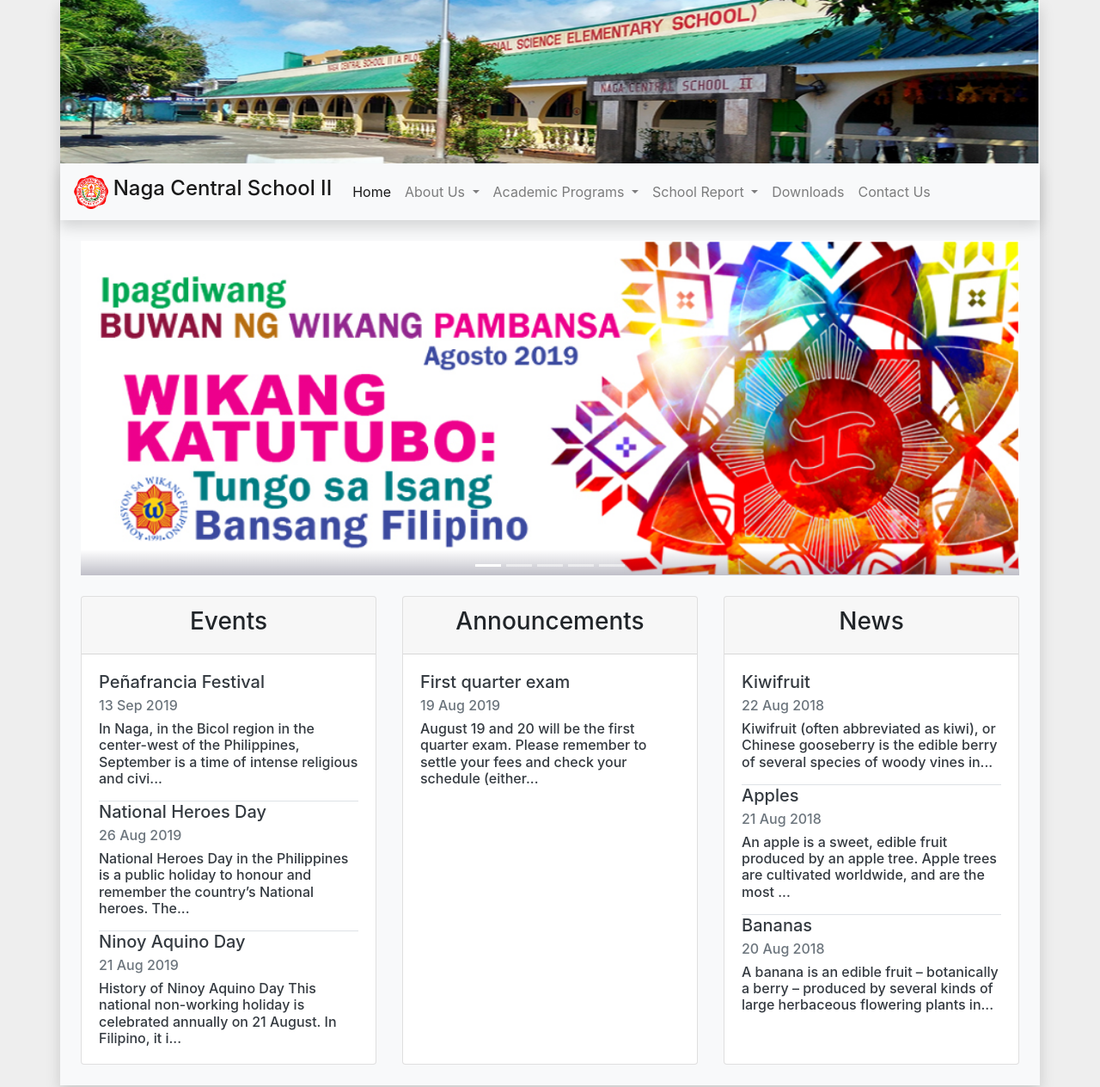
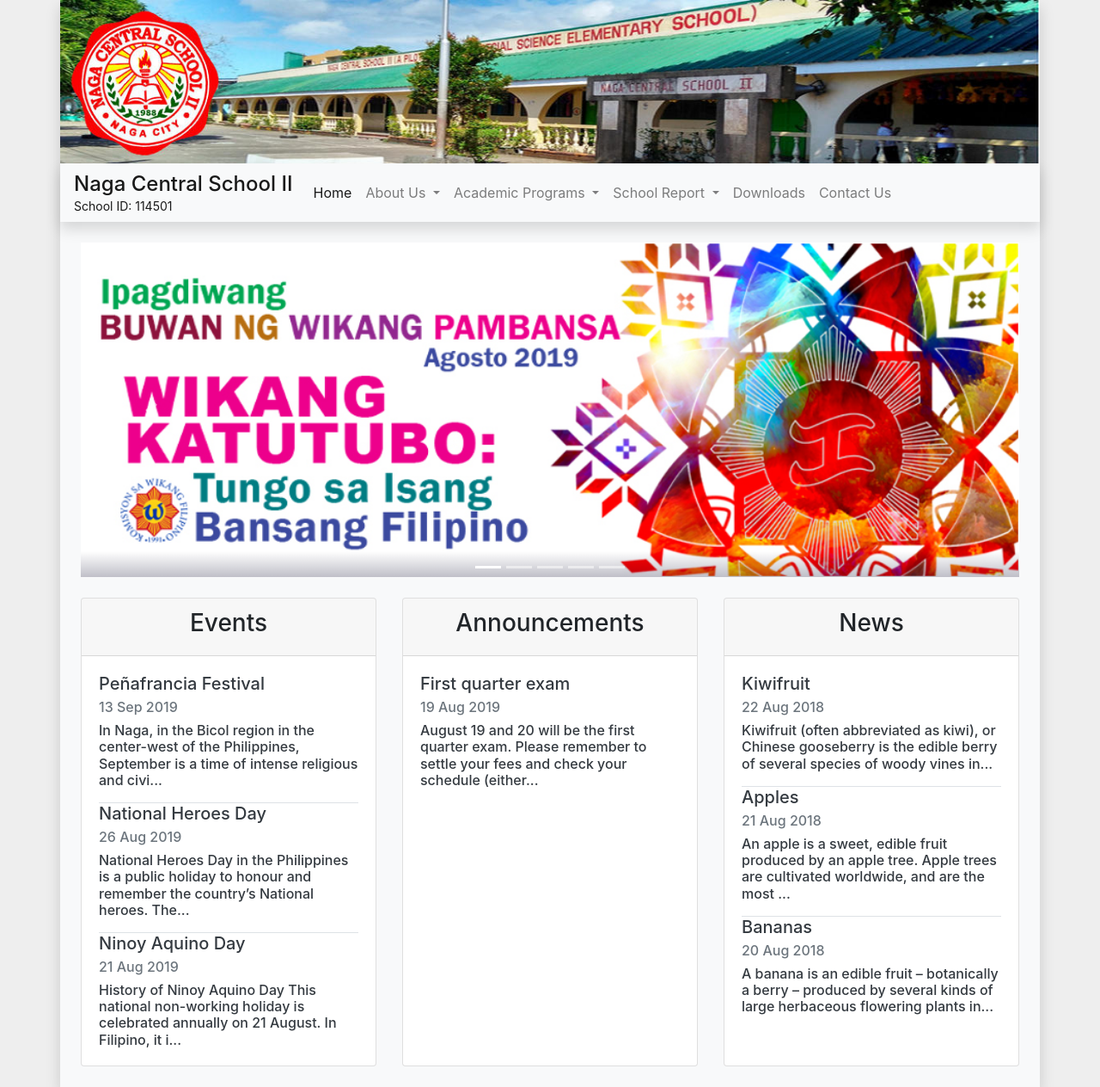
Before and after one commit to nagacentralschool2/nagacentralschool2.github.io, a Jekyll site: the page built from index.html, in a window 1280 px wide. Shown: the whole page at 86% size. Built offline with Jekyll 4.4.1, drawn with Linux system fonts in a browser that asks for light colours.

Commit message:
Updated the header

```diff
--- a/_includes/header.html
+++ b/_includes/header.html
@@ -1,9 +1,9 @@
-<a href="/"><img src="/assets/img/ncs2_facade_long.png" class="img-fluid"></a>
+<a href="/"><img src="/assets/img/ncs2_facade_long.jpg" class="img-fluid"></a>
 
 <nav class="navbar navbar-expand-lg navbar-light bg-light shadow">
-  <a class="navbar-brand" href="/">
-    <img src="/assets/img/ncs2_logo_small.png" width="40" height="40" class="d-inline-block align-top" alt="NCS2 Logo">
+  <a class="navbar-brand p-0" href="/">
     <span class="align-middle h4">Naga Central School II</span>
+    <span class="align-middle d-block navbar-subbrand">School ID: 114501</span>
   </a>
   <button class="navbar-toggler" type="button" data-toggle="collapse" data-target="#navbarNav" aria-controls="navbarNav"
     aria-expanded="false" aria-label="Toggle navigation">
--- a/_sass/main.scss
+++ b/_sass/main.scss
@@ -23,3 +23,7 @@ body {
   -webkit-line-clamp: 3;
   -webkit-box-orient: vertical;
 }
+
+.navbar-subbrand {
+  font-size: .7em;
+}
```
Also changed, not shown: assets/img/ncs2_facade_long.jpg (added), assets/img/ncs2_facade_long.png (deleted).
